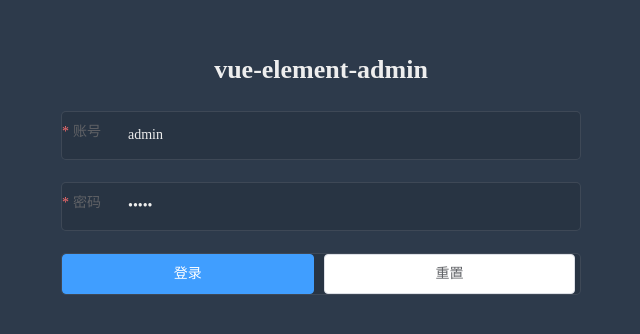
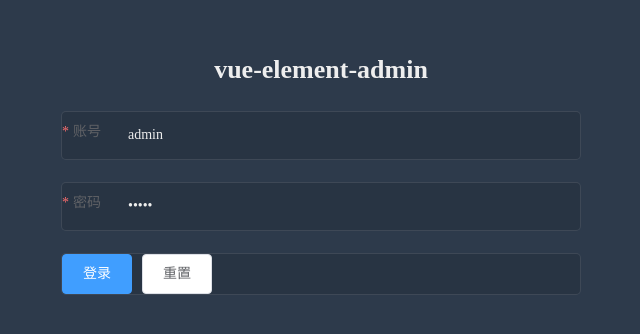
Before and after one commit to jeremygoccc/hy-vue-admin, a Vue app: page /#/login in a window 1280 px wide. Shown: the part 126-460 px from the top of the page, without its empty margins (319-959 px from the left). Built offline with nearby package versions, Linux system fonts and the light colour scheme.

Commit message:
router checked

```diff
--- a/src/components/Header/Header.vue
+++ b/src/components/Header/Header.vue
@@ -8,8 +8,6 @@
               <img alt="" class="user-avatar" :src="avatar">
               <i class="el-icon-caret-bottom"></i>
             </div>
-                name: {{ name }}
-                roles: {{ roles }}
             <el-dropdown-menu class="user-dropdown" slot="dropdown">
               <router-link class="inlineBlock" to="/Admin">
                 <el-dropdown-item>
@@ -50,6 +48,7 @@
       console.log('点击退出')
       this.$store.dispatch('LogOut').then(() => {
         console.log('退出成功')
+        // this.$route.push({ path: '/' })
         location.reload()
       }).catch(err => {
         console.log(err)
--- a/src/components/Login/Login.vue
+++ b/src/components/Login/Login.vue
@@ -8,7 +8,7 @@
       <el-form-item label="密码" prop="password">
         <el-input name="password" type="password" @keyup.enter.native="handleLogin" v-model="loginForm.password" autoComplete="on"></el-input>
       </el-form-item>
-      <el-form-item>
+      <el-form-item class="el-form-item-button">
         <el-button type="primary" @click.native.prevent="handleLogin" :loading="loading">登录</el-button>
         <el-button @click="resetForm('loginForm')">重置</el-button>
       </el-form-item>
@@ -132,7 +132,7 @@
       margin 0 auto 40 auto
       text-align center
       font-weight bold
-    .el-form-item
-      .el-button
-        width: 48.6%
+      .el-form-item-button
+        display flex
+        justify-content center
 </style>
--- a/src/main.js
+++ b/src/main.js
@@ -10,6 +10,7 @@
 import store from './store'
 
 import './mock'
+import './permission'
 
 Vue.config.productionTip = false
 
```
